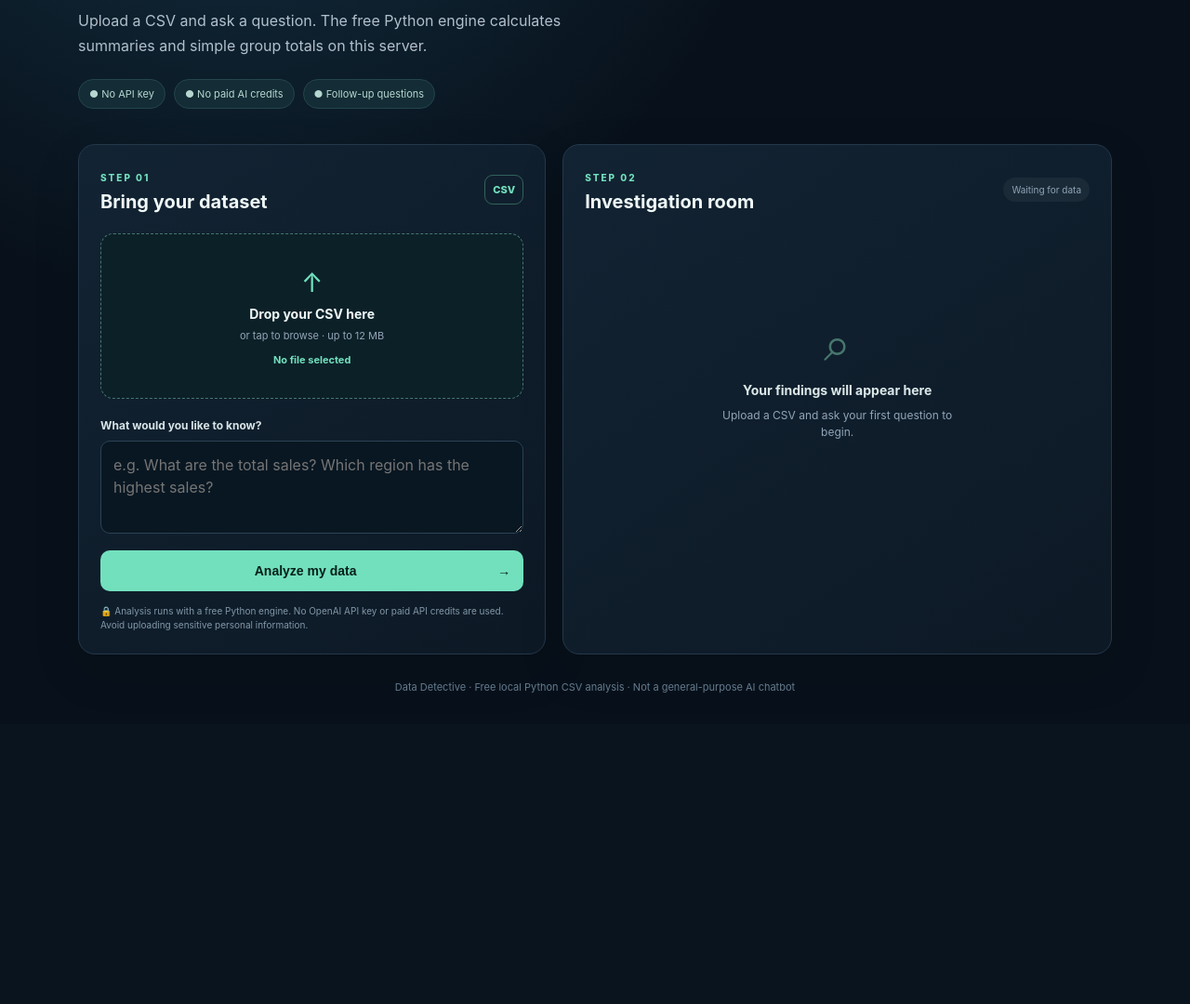
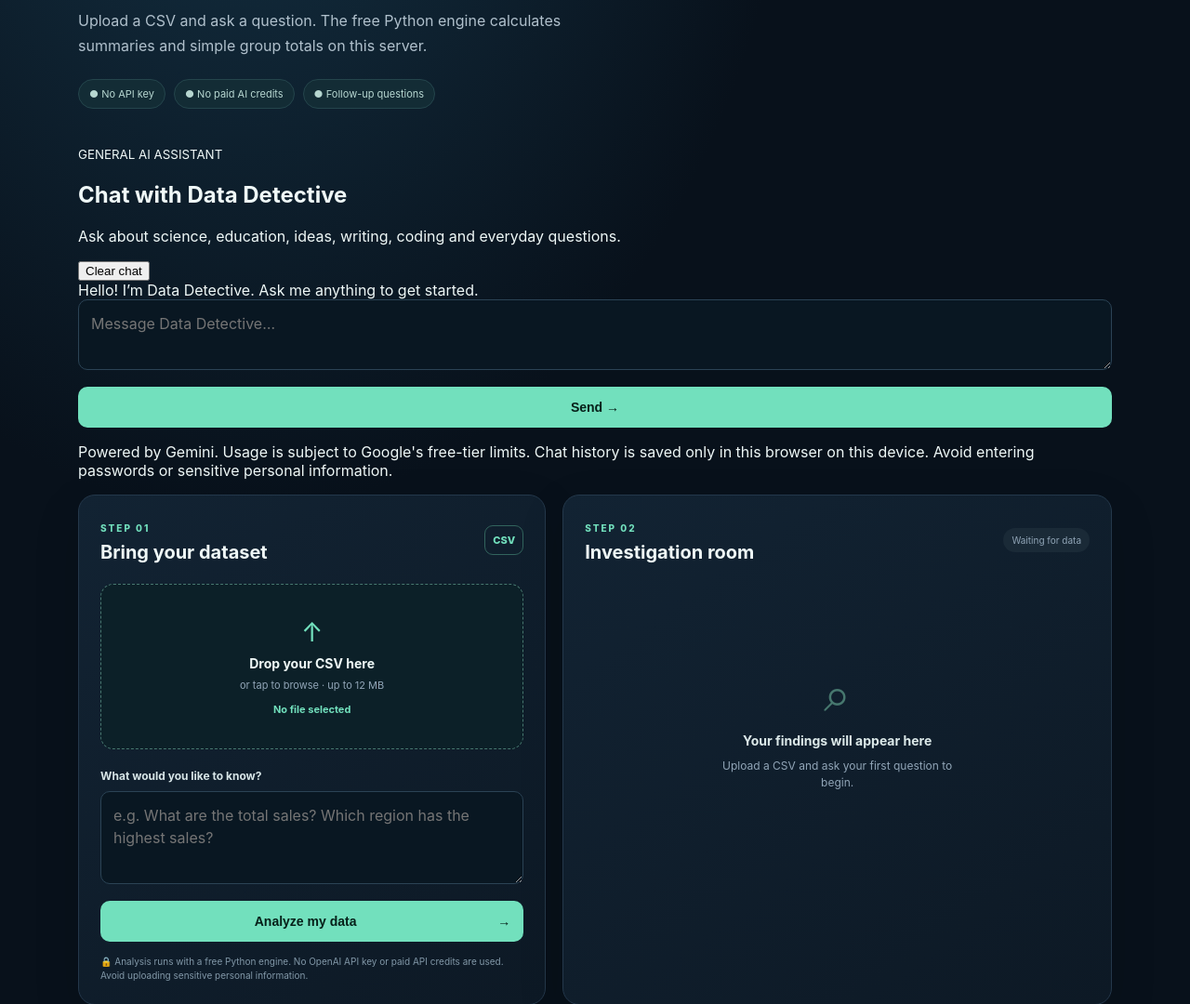
Before and after one commit to editmaster121472-create/data-detective, a Flask app: page / in a window 1280 px wide. Shown: the part 328-1408 px from the top of the page at 93% size. Before the commit the page ends 1073 px from the top, so only its background shows below. Run offline with Flask 3, Linux system fonts and the light colour scheme.

Commit message:
Add general AI chat interface

```diff
--- a/templates/index.html
+++ b/templates/index.html
@@ -11,6 +11,13 @@
 <header><div class="brand"><div class="mark">⌕</div><div><b>DATA <span>DETECTIVE</span></b><small>Free local CSV analysis</small></div></div><a class="sample" href="/api/sample">↓ Download sample CSV</a></header>
 <main>
 <section class="intro"><div class="eyebrow">YOUR DATA. CLEARER ANSWERS.</div><h1>Find the story<br><em>in your data.</em></h1><p>Upload a CSV and ask a question. The free Python engine calculates summaries and simple group totals on this server.</p><div class="pills"><span>● No API key</span><span>● No paid AI credits</span><span>● Follow-up questions</span></div></section>
+
+<section class="chat-panel">
+  <div class="chat-head"><div><small>GENERAL AI ASSISTANT</small><h2>Chat with Data Detective</h2><p>Ask about science, education, ideas, writing, coding and everyday questions.</p></div><button id="clearChat" class="clear-chat" type="button">Clear chat</button></div>
+  <div id="chatMessages" class="chat-messages" aria-live="polite"><div class="chat-welcome">Hello! I’m Data Detective. Ask me anything to get started.</div></div>
+  <form id="chatForm" class="chat-compose"><textarea id="chatInput" rows="2" maxlength="4000" placeholder="Message Data Detective…"></textarea><button id="chatSend" class="primary" type="submit">Send →</button></form>
+  <p class="chat-note">Powered by Gemini. Usage is subject to Google's free-tier limits. Chat history is saved only in this browser on this device. Avoid entering passwords or sensitive personal information.</p>
+</section>
 <section class="workspace">
 <div class="panel upload"><div class="panel-title"><div><small>STEP 01</small><h2>Bring your dataset</h2></div><div class="file-icon">CSV</div></div>
 <label class="drop" id="drop"><input id="file" type="file" accept=".csv,text/csv"><div class="upload-icon">↑</div><b>Drop your CSV here</b><span>or tap to browse · up to 12 MB</span><strong id="filename">No file selected</strong></label>
```
